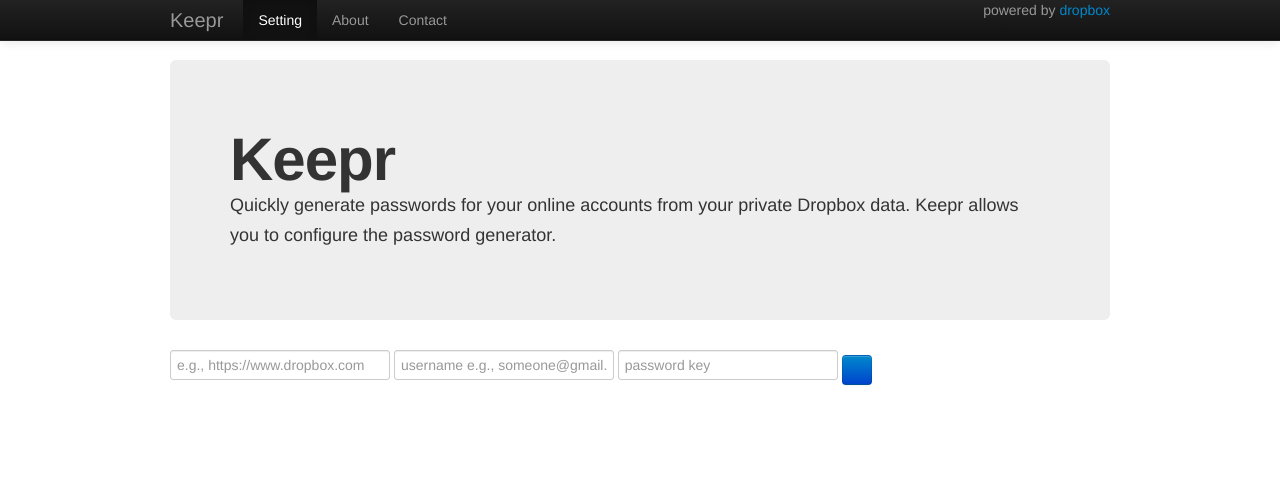
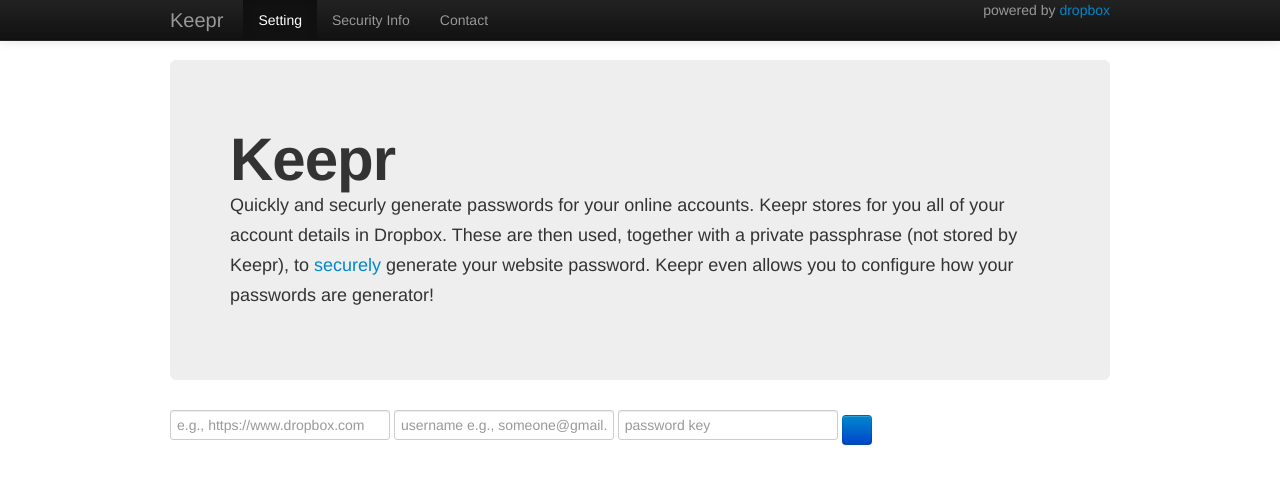
Before and after one commit to PeterHancock/keepr, a plain HTML site: page public/index.html in a window 1280 px wide. Drawn offline with Linux system fonts and the light colour scheme; no server answers.

Commit message:
Updated hero block

```diff
--- a/public/index.html
+++ b/public/index.html
@@ -38,7 +38,7 @@
           <div class="nav-collapse collapse">
             <ul class="nav">
               <li class="active"><a href="#">Setting</a></li>
-              <li><a href="#about">About</a></li>
+              <li><a href="#security">Security Info</a></li>
               <li><a href="#contact">Contact</a></li>
             </ul>
             <span class="pull-right">powered by <a href="https://www.dropbox.com/developers">dropbox</a></span>
@@ -58,7 +58,8 @@
     <div id="app-ui" class="container hidden">
       <div class="hero-unit">
         <h1>Keepr</h1>
-        <p>Quickly generate passwords for your online accounts from your private Dropbox data.  Keepr allows you to configure the password generator.</p>
+        <p>Quickly and securly generate passwords for your online accounts.
+            Keepr stores for you all of your account details in Dropbox.  These are then used, together with a private passphrase (not stored by Keepr), to <a href="#security">securely</a> generate your website password.  Keepr even allows you to configure how your passwords are generator!</p>
       </div>
       <div class="accordion" id="account-list"></div>
       <form action="" method="GET" id="new-account-form">
```
